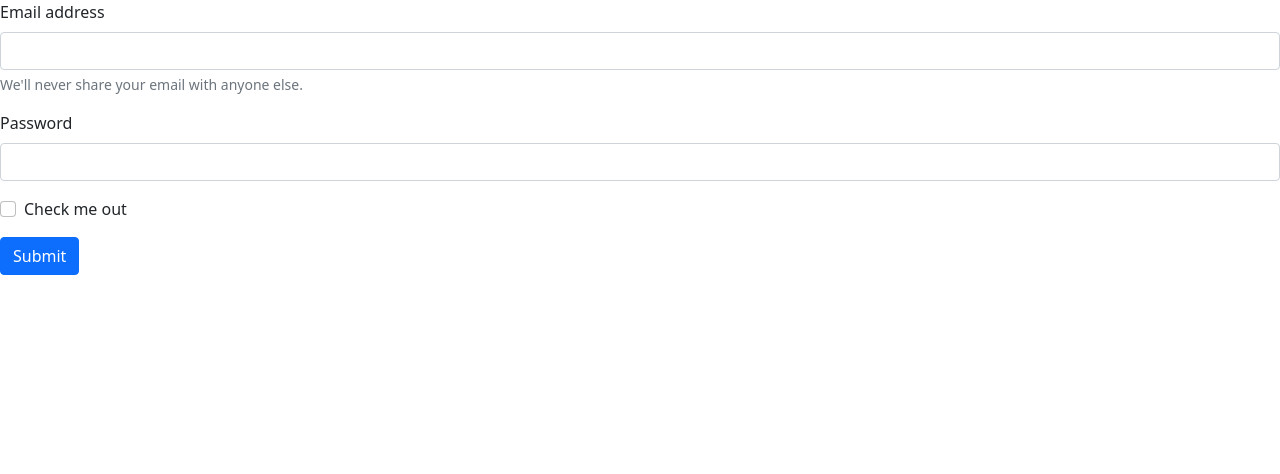
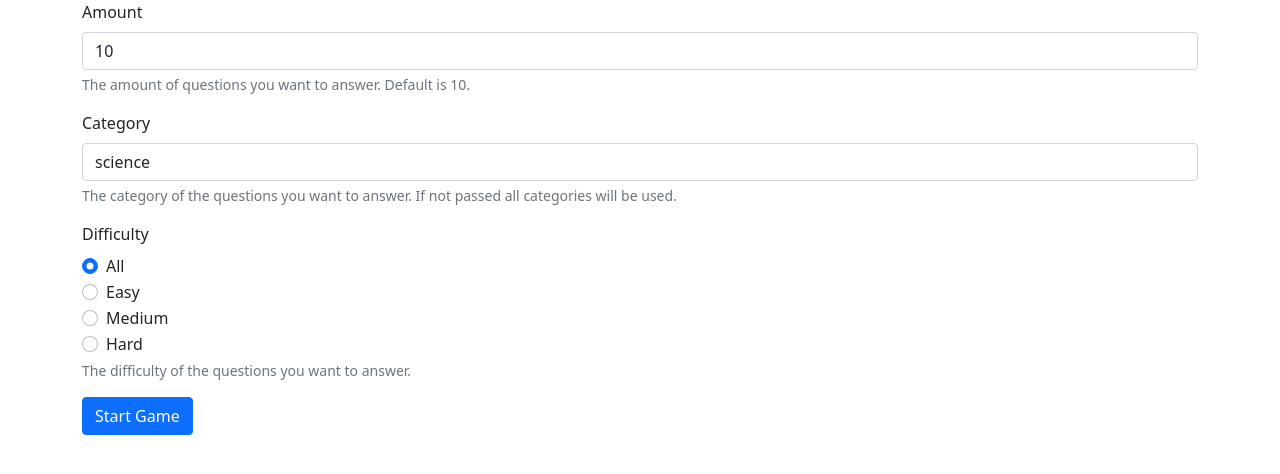
Before and after one commit to laskolaskov/quizgame-web, a Vue app: page / in a window 1280 px wide. Shown: the top 474 px of the page. Built offline with nearby package versions, Linux system fonts and the light colour scheme.

Commit message:
state, form + model

```diff
--- a/src/App.vue
+++ b/src/App.vue
@@ -5,9 +5,10 @@ import StartFormVue from './components/StartForm.vue'
 </script>
 
 <template>
-  <StartFormVue />
+    <div class="container">
+        <StartFormVue />
+    </div>
 </template>
 
 <style>
-
 </style>
--- a/src/components/HelloWorld.vue
+++ /dev/null
@@ -1,52 +0,0 @@
-<script setup lang="ts">
-import { ref } from 'vue'
-
-defineProps<{ msg: string }>()
-
-const count = ref(0)
-</script>
-
-<template>
-  <h1>{{ msg }}</h1>
-
-  <p>
-    Recommended IDE setup:
-    <a href="https://code.visualstudio.com/" target="_blank">VSCode</a>
-    +
-    <a href="https://github.com/johnsoncodehk/volar" target="_blank">Volar</a>
-  </p>
-
-  <p>See <code>README.md</code> for more information.</p>
-
-  <p>
-    <a href="https://vitejs.dev/guide/features.html" target="_blank">
-      Vite Docs
-    </a>
-    |
-    <a href="https://v3.vuejs.org/" target="_blank">Vue 3 Docs</a>
-  </p>
-
-  <button type="button" @click="count++">count is: {{ count }}</button>
-  <p>
-    Edit
-    <code>components/HelloWorld.vue</code> to test hot module replacement.
-  </p>
-</template>
-
-<style scoped>
-a {
-  color: #42b983;
-}
-
-label {
-  margin: 0 0.5em;
-  font-weight: bold;
-}
-
-code {
-  background-color: #eee;
-  padding: 2px 4px;
-  border-radius: 4px;
-  color: #304455;
-}
-</style>
--- a/src/components/StartForm.vue
+++ b/src/components/StartForm.vue
@@ -1,32 +1,95 @@
 <script setup lang="ts">
 // This starter template is using Vue 3 <script setup> SFCs
 // Check out https://v3.vuejs.org/api/sfc-script-setup.html#sfc-script-setup
+import { store } from '../data/store'
 </script>
 
 <template>
     <form>
         <div class="mb-3">
-            <label for="exampleInputEmail1" class="form-label">Email address</label>
+            <label for="amount" class="form-label">Amount</label>
             <input
-                type="email"
+                type="number"
                 class="form-control"
-                id="exampleInputEmail1"
-                aria-describedby="emailHelp"
+                id="amount"
+                aria-describedby="amountHelp"
+                v-model="store.input.amount"
+                min="0"
+                max="100"
             />
-            <div id="emailHelp" class="form-text">We'll never share your email with anyone else.</div>
+            <div
+                id="amountHelp"
+                class="form-text"
+            >The amount of questions you want to answer. Default is 10.</div>
         </div>
         <div class="mb-3">
-            <label for="exampleInputPassword1" class="form-label">Password</label>
-            <input type="password" class="form-control" id="exampleInputPassword1" />
+            <label for="category" class="form-label">Category</label>
+            <input
+                type="text"
+                class="form-control"
+                id="category"
+                aria-describedby="cetegoryHelp"
+                v-model="store.input.category"
+            />
+            <div
+                id="cetegoryHelp"
+                class="form-text"
+            >The category of the questions you want to answer. If not passed all categories will be used.</div>
         </div>
-        <div class="mb-3 form-check">
-            <input type="checkbox" class="form-check-input" id="exampleCheck1" />
-            <label class="form-check-label" for="exampleCheck1">Check me out</label>
+        <div class="mb-3">
+            <label for="difficulty" class="form-label">Difficulty</label>
+            <div class="form-check">
+                <input
+                    class="form-check-input"
+                    type="radio"
+                    name="difficulty"
+                    v-model="store.input.difficulty"
+                    value="all"
+                    id="all"
+                />
+                <label class="form-check-label" for="all">All</label>
+            </div>
+            <div class="form-check">
+                <input
+                    class="form-check-input"
+                    type="radio"
+                    name="difficulty"
+                    v-model="store.input.difficulty"
+                    value="easy"
+                    id="easy"
+                />
+                <label class="form-check-label" for="easy">Easy</label>
+            </div>
+            <div class="form-check">
+                <input
+                    class="form-check-input"
+                    type="radio"
+                    name="difficulty"
+                    v-model="store.input.difficulty"
+                    value="medium"
+                    id="medium"
+                />
+                <label class="form-check-label" for="medium">Medium</label>
+            </div>
+            <div class="form-check">
+                <input
+                    class="form-check-input"
+                    type="radio"
+                    name="difficulty"
+                    v-model="store.input.difficulty"
+                    value="hard"
+                    id="hard"
+                />
+                <label class="form-check-label" for="hard">Hard</label>
+            </div>
+            <div
+                id="difficultyHelp"
+                class="form-text"
+            >The difficulty of the questions you want to answer.</div>
         </div>
-        <button type="submit" class="btn btn-primary">Submit</button>
+        <button type="button" class="btn btn-primary" @click="store.startGame">Start Game</button>
     </form>
 </template>
 
 <style>
-
 </style>
--- /dev/null
+++ b/src/data/store.ts
@@ -0,0 +1,22 @@
+import { computed, reactive, readonly, watch, ref, toRaw } from "vue"
+import { Data } from "./types"
+
+const data: Data = {
+    input: {
+        amount: 10n,
+        category: 'science',
+        difficulty: 'all'
+    }
+}
+
+const state = reactive(data)
+
+function startGame() {
+    console.log('state :: ', state.input)
+}
+
+export const store = {
+    state: readonly(state),
+    input: state.input,
+    startGame
+}
```
Also changed, not shown: src/data/types.d.ts (added, +18 -0 lines).
